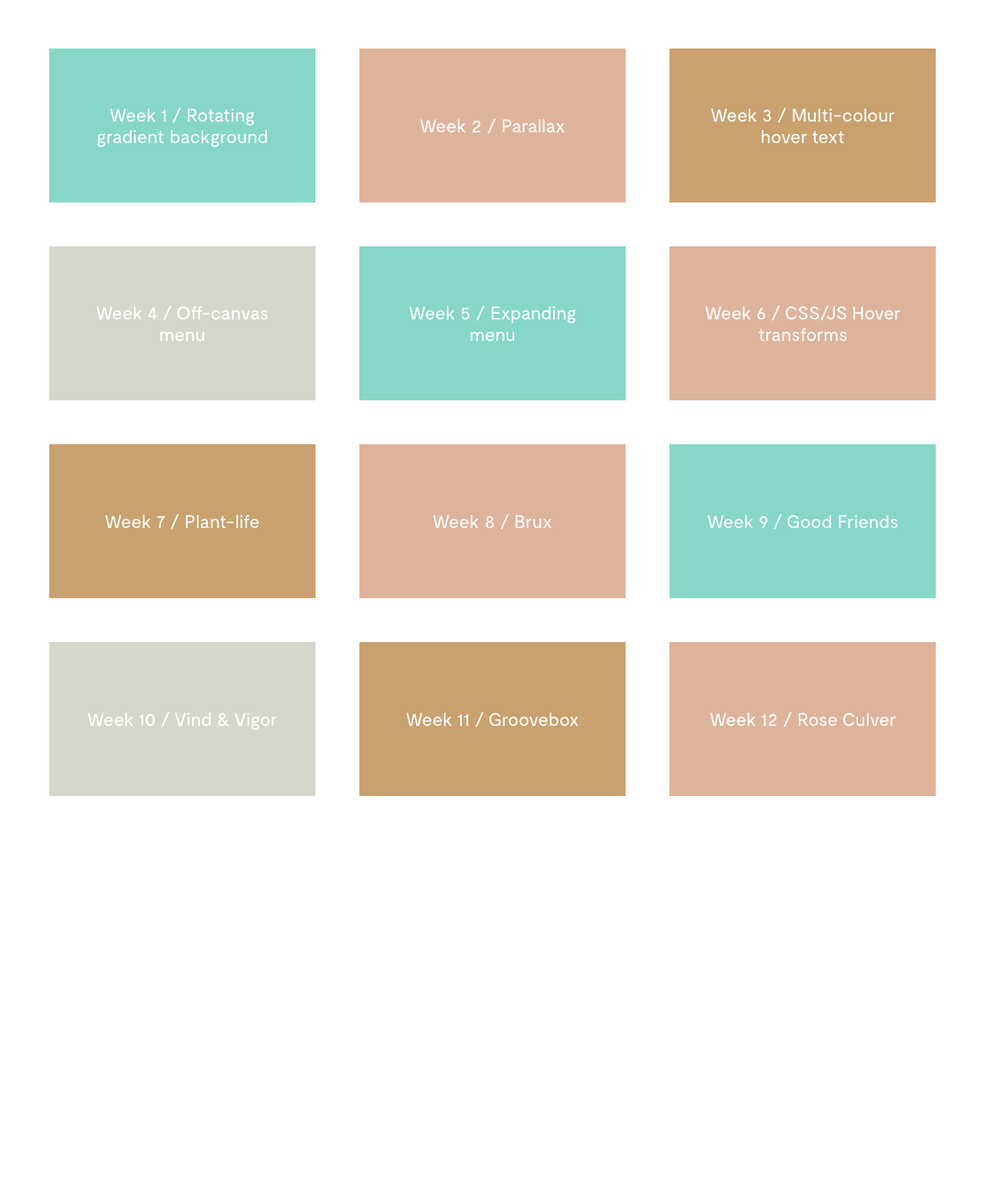
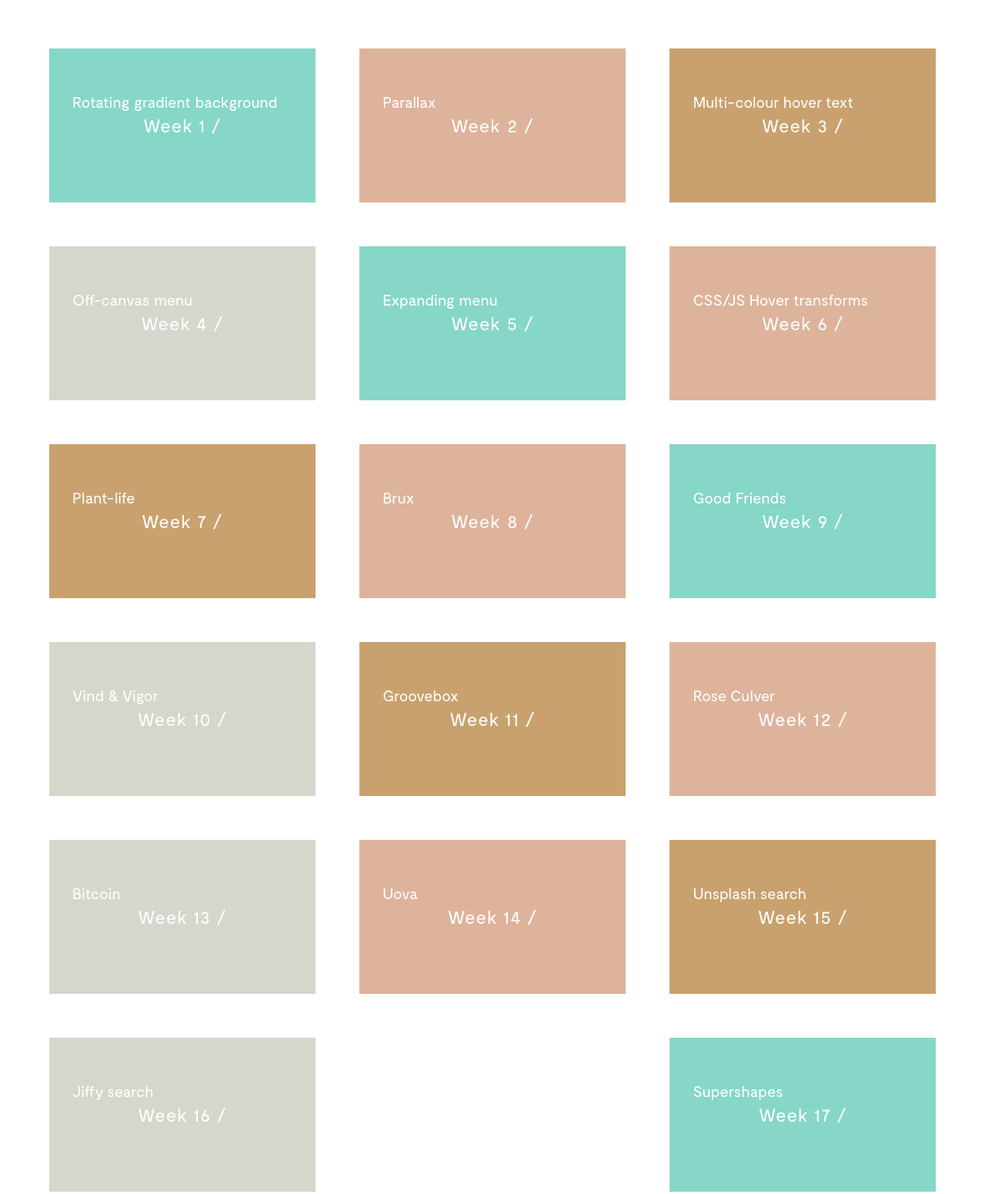
Before and after one commit to thomclegg/port, a plain HTML site: page rebuild_index.html in a window 1280 px wide. Shown: the part 457-2008 px from the top of the page at 77% size. Before the commit the page ends 1612 px from the top, so only its background shows below. Drawn offline with nearby package versions, Linux system fonts and the light colour scheme; files whose address does not match are found by name; a web font is replaced by a local one.

Commit message:
added new rebuild projects

```diff
--- a/rebuild_index.html
+++ b/rebuild_index.html
@@ -1,4 +1,4 @@
-<!DOCTYPE html>
+
 <html>
 <head>
 		<!-- Global site tag (gtag.js) - Google Analytics -->
@@ -7,7 +7,6 @@
 	  window.dataLayer = window.dataLayer || [];
 	  function gtag(){dataLayer.push(arguments);}
 	  gtag('js', new Date());
-
 	  gtag('config', 'UA-113001404-1');
 	</script>
 	<meta name="viewport" content="width=device-width, initial-scale=1.0, maximum-scale=1.0, minimum-scale=1.0, user-scalable=no, target-densityDpi=device-dpi"/>
@@ -17,10 +16,8 @@
 	<link rel="stylesheet" type="text/css" href="css/normalise.css">
 	<link rel="stylesheet" type="text/css" href="css/rebuild_style.css">
 	<link rel="stylesheet" type="text/css" href="css/responsive.css">
-	<link rel="stylesheet" media="screen" href="https://fontlibrary.org/face/bagnard" type="text/css"/>
 	<link rel="stylesheet" href="https://cdnjs.cloudflare.com/ajax/libs/animate.css/3.4.0/animate.min.css">
-	<link rel="icon" type="image/png" sizes="32x32" href="/favicon-32x32.png">
-	<script src="https://cdnjs.cloudflare.com/ajax/libs/wow/1.1.2/wow.min.js"></script>
+	<link rel="icon" type="image/png" sizes="32x32" href="./favicon-32x32.png">
 	<meta property="og:title" content="The Portfolio of Thomas Clegg"/>
 	<meta property="og:image" content="images/openlogo.png"/>
 	<meta property="og:url" content="http://www.thmsclegg.co"/>
@@ -38,46 +35,80 @@
 		</div>
 		<div class="wow intro">
 			<h1>A place to test my coding skills by building sites, components and interactions using HTML, CSS and JS. As I improve, hopefully so too will the quality of the projects!</h1>
+			<h1>You can view all the projects on my github page <a href="https://www.github.com/thomclegg" class="h-link">here</a></h1>
 		</div>
 		<section class="thumbnail-wrapper">
 			<a href="week1.html" class="flex-link">
-				<h3>Week 1 / Rotating gradient background</h3>
+				<h3>Week 1 / </h3>
+				<p>Rotating gradient background</p>
 			</a>
 			<a href="week2.html" class="flex-link">
-				<h3>Week 2 / Parallax</h3>
+				<h3>Week 2 / </h3>
+				<p>Parallax</p>
 			</a>
 			<a href="week3.html" class="flex-link">
-				<h3>Week 3 / Multi-colour hover text</h3>
+				<h3>Week 3 / </h3>
+				<p>Multi-colour hover text</p>
 			</a>
 			<a href="http://off-canvas.superhi.com" class="flex-link">
-				<h3>Week 4 / Off-canvas menu</h3>
+				<h3>Week 4 / </h3>
+				<p>Off-canvas menu</p>
 			</a>
 			<a href="http://expanding-menu.superhi.com" class="flex-link">
-				<h3>Week 5 / Expanding menu</h3>
+				<h3>Week 5 / </h3>
+				<p>Expanding menu</p>
 			</a>
 			<a href="http://circles.superhi.com" class="flex-link">
-				<h3>Week 6 / CSS/JS Hover transforms</h3>
+				<h3>Week 6 / </h3>
+				<p>CSS/JS Hover transforms</p>
 			</a>
 			<a href="http://plant-life.netlify.com" class="flex-link">
-				<h3>Week 7 / Plant-life</h3>
+				<h3>Week 7 / </h3>
+				<p>Plant-life</p>
 			</a>
 			<a href="http://brux.netlify.com" class="flex-link">
-				<h3>Week 8 / Brux</h3>
+				<h3>Week 8 / </h3>
+				<p>Brux</p>
 			</a>
 			<a href="http://good-friends.netlify.com" class="flex-link">
-				<h3>Week 9 / Good Friends</h3>
+				<h3>Week 9 / </h3>
+				<p>Good Friends</p>
 			</a>
 			<a href="http://vind-vigor.netlify.com" class="flex-link">
-				<h3>Week 10 / Vind &amp; Vigor</h3>
+				<h3>Week 10 / </h3>
+				<p>Vind &amp; Vigor</p>
 			</a>
 			<a href="http://groovebox.netlify.com" class="flex-link">
-				<h3>Week 11 / Groovebox</h3>
+				<h3>Week 11 / </h3>
+				<p>Groovebox</p>
 			</a>
 			<a href="http://rose-culver.netlify.com" class="flex-link">
-				<h3>Week 12 / Rose Culver</h3>
+				<h3>Week 12 / </h3>
+				<p>Rose Culver</p>
+			</a>
+			<a href="http://bit-coin-desk.netlify.com" class="flex-link">
+				<h3>Week 13 / </h3>
+				<p>Bitcoin</p>
+			</a>
+			<a href="http://uova.netlify.com" class="flex-link">
+				<h3>Week 14 / </h3>
+				<p>Uova</p>
+			</a>
+			<a href="http://splash-search.netlify.com" class="flex-link">
+				<h3>Week 15 / </h3>
+				<p>Unsplash search</p>
+			</a>
+			<a href="http://jiffy-search.netlify.com" class="flex-link">
+				<h3>Week 16 / </h3>
+				<p>Jiffy search</p>
+			</a>
+			<a href="http://supershapes.netlify.com" class="flex-link">
+				<h3>Week 17 / </h3>
+				<p>Supershapes</p>
 			</a>
 
 
 		</section>
 	</div>
 </body>
+</html>
```
Also changed, not shown: css/style.css (+8 -1 lines), 1 other file.
